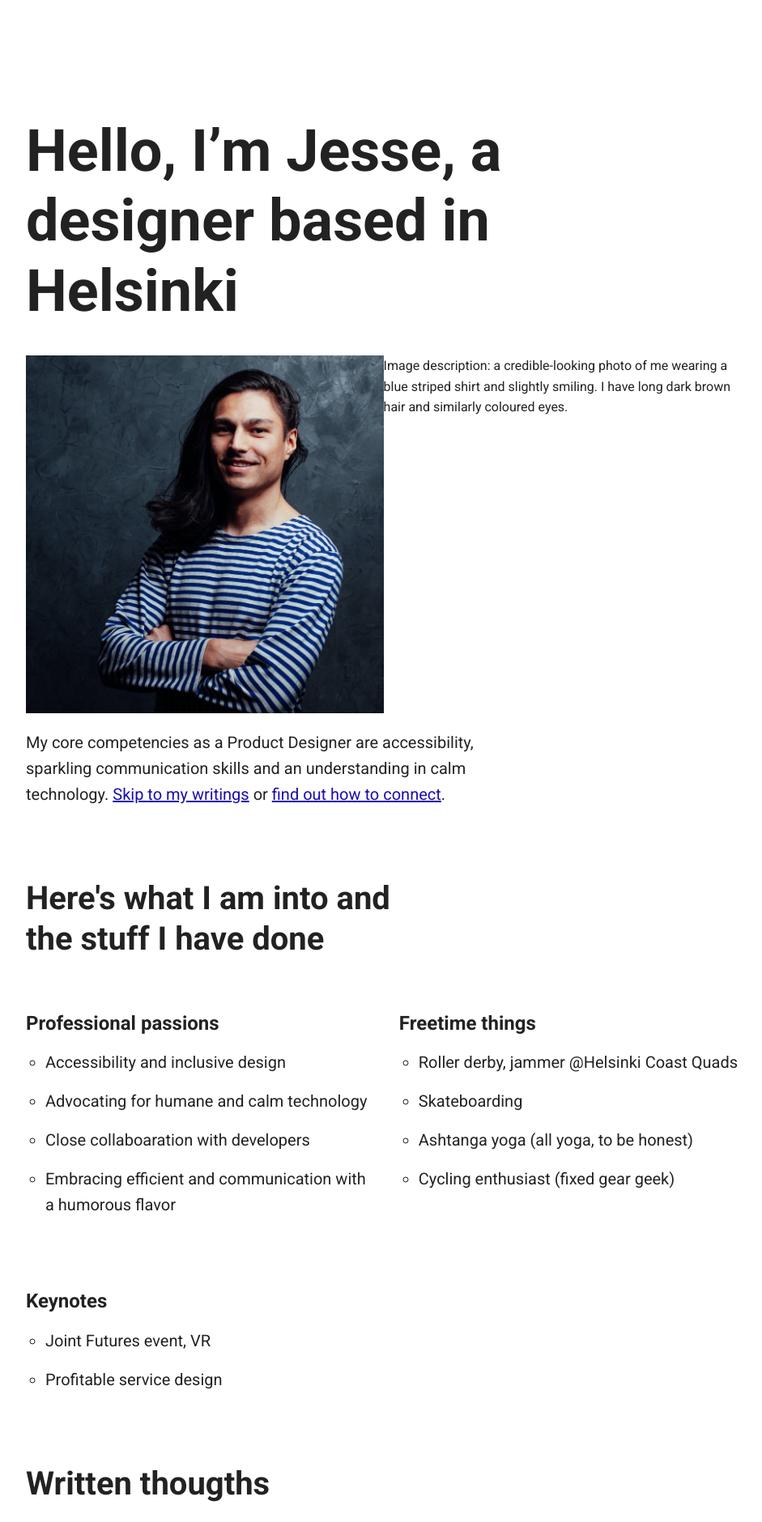
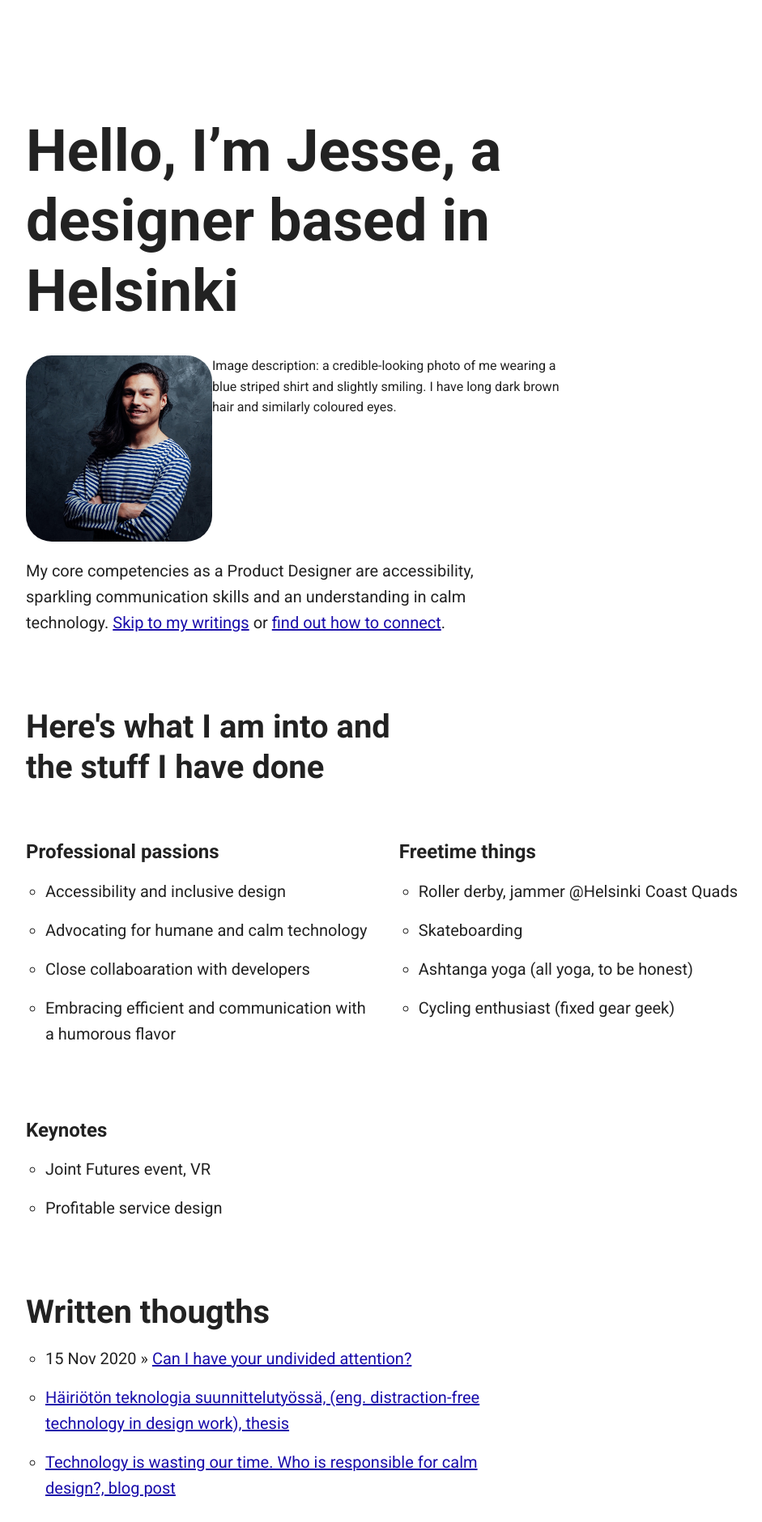
Before and after one commit to jesseu/jesseu.github.io, a Jekyll site: the page built from index.html, in a window 1280 px wide. Shown: the top 1880 px of the page at 81% size, without its empty margins (128-1069 px from the left). Built offline with Jekyll 4.4.1, drawn with Linux system fonts in a browser that asks for light colours.

Commit message:
Update skeleton.css

```diff
--- a/css/skeleton.css
+++ b/css/skeleton.css
@@ -160,7 +160,7 @@ a:hover {
 
 /* Images
 –––––––––––––––––––––––––––––––––––––––––––––––––– */
-img .avatar {
+.avatar {
   border-radius: 2rem;
   max-width: 25%;
   margin-right 1rem:
```
